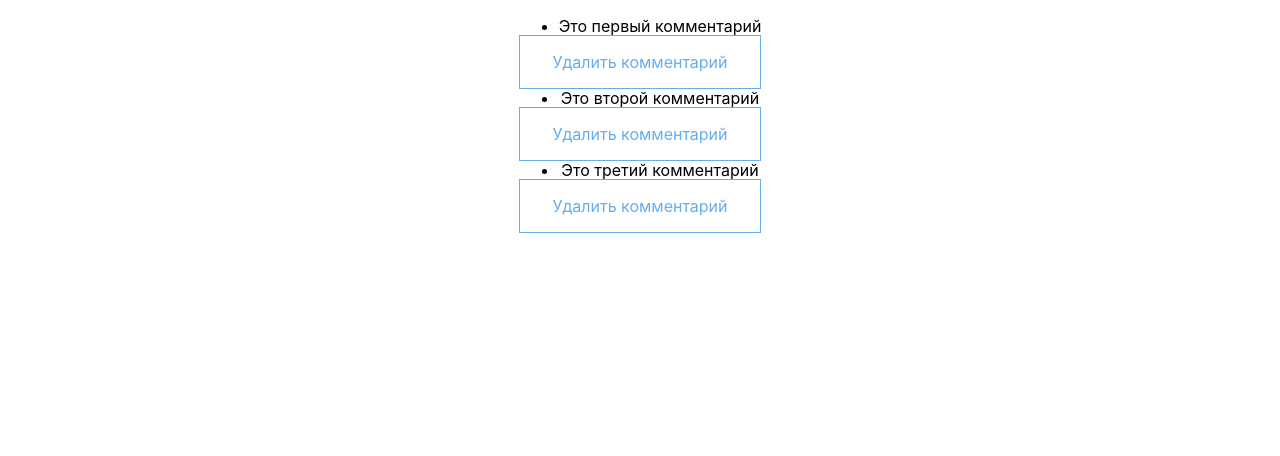
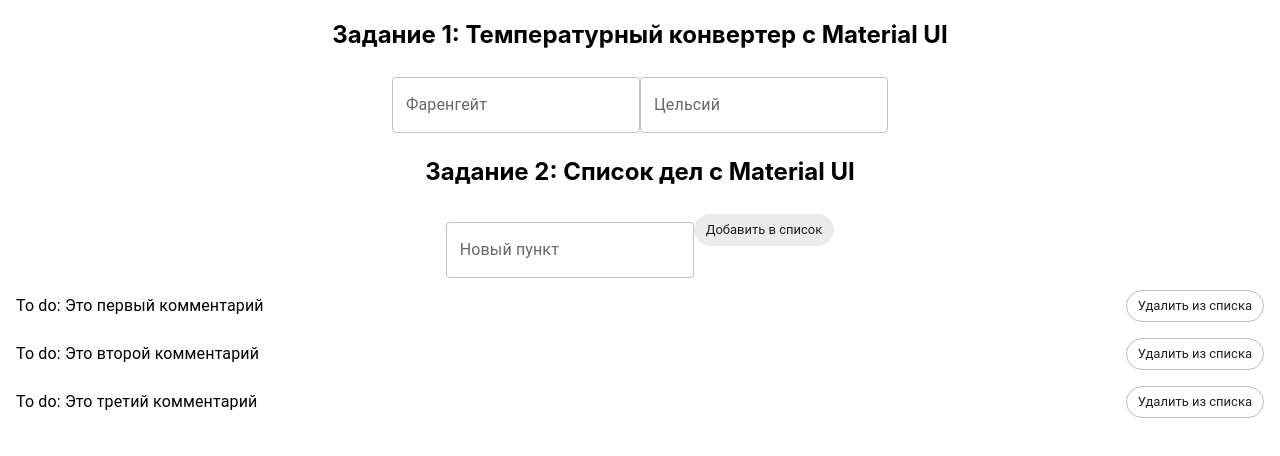
Before and after one commit to Vidimaster/JSReact1, a React (Create React App) app: page / in a window 1280 px wide. Shown: the top 456 px of the page. Built offline with nearby package versions, Linux system fonts and the light colour scheme.

Commit message:
task3 done

```diff
--- a/package.json
+++ b/package.json
@@ -3,6 +3,10 @@
   "version": "0.1.0",
   "private": true,
   "dependencies": {
+    "@emotion/react": "^11.13.3",
+    "@emotion/styled": "^11.13.0",
+    "@mui/icons-material": "^6.0.2",
+    "@mui/material": "^6.0.2",
     "@testing-library/jest-dom": "^5.17.0",
     "@testing-library/react": "^13.4.0",
     "@testing-library/user-event": "^13.5.0",
--- a/src/App.js
+++ b/src/App.js
@@ -1,10 +1,20 @@
 import './styles/App.scss';
-import { List } from './components/CommentsList/CommentsList';
+import { TodoList } from './components/CommentsList/TodoList';
+import Message from './components/Message/Message';
+import { Button } from "@mui/material";
+import TextInput from './components/TextInput/textInput';
 
 function App() {
   return (
     <div className="App">
-      <List />
+
+      {/* <Message /> */}
+      {/* <Button variant="contained">Contained</Button> */}
+      <h2>Задание 1: Температурный конвертер с Material UI</h2>
+      <TextInput />
+      <h2>Задание 2: Список дел с Material UI</h2>
+      <TodoList />
+
     </div>
 
   );
--- a/src/components/CommentsList/CommentsList.jsx
+++ /dev/null
@@ -1,33 +0,0 @@
-import { useState } from "react";
-
-export function List() {
-    const [comments, setComments] = useState([
-        { id: 1, text: "Это первый комментарий" },
-        { id: 2, text: "Это второй комментарий" },
-        { id: 3, text: "Это третий комментарий" }
-    ]);
-
-    const newDataList = [...comments].map(elem => ({
-        text: elem.text,
-        id_unique: crypto.randomUUID(),
-    }));
-
-    function del(id_unique) {
-        const newList = newDataList.filter((item) => item.id_unique !== id_unique);
-        setComments(newList);
-    }
-    const listItems = newDataList.map((element) => {
-        return (
-            <div>
-                <ul type="disc" className="item">
-                    <li key={element.id_unique}>
-                        {element.text}
-                    </li>
-                </ul>
-                <div><a href="#" className="btn" onClick={() => del(element.id_unique)}>Удалить комментарий</a></div>
-            </div>
-        );
-    });
-
-    return <div className="container">{listItems}</div>;
-}
--- /dev/null
+++ b/src/components/CommentsList/TodoList.jsx
@@ -0,0 +1,68 @@
+import * as React from 'react';
+import { useState } from "react";
+import List from '@mui/material/List';
+import ListItem from '@mui/material/ListItem';
+import ListItemText from '@mui/material/ListItemText';
+import DoneIcon from '@mui/icons-material/Done';
+import DeleteIcon from '@mui/icons-material/Delete';
+import { TextField } from '@mui/material';
+import Chip from '@mui/material/Chip';
+
+export function TodoList() {
+    const [comments, setComments] = useState([
+        { id: 1, text: "Это первый комментарий" },
+        { id: 2, text: "Это второй комментарий" },
+        { id: 3, text: "Это третий комментарий" }
+    ]);
+
+    const [value, setValue] = useState('');
+
+    function del(id) {
+        setComments(comments.filter((comment) => comment.id !== id));
+    }
+
+    const updateValue = (e) => {
+        setValue(e.target.value)
+    }
+
+    const addList = () => {
+        const newArray = [...comments, { text: value, id: crypto.randomUUID() }]; // Date.now()
+        setComments(newArray);
+        setValue('');
+    }
+
+    return (
+        <List sx={{ width: '100%' }}>
+            <TextField
+
+                label="Новый пункт"
+                name=""
+                onChange={updateValue}
+                value={value}
+                id="Text-inputTodo"
+                margin="dense"
+            />
+            <Chip
+                label="Добавить в список"
+                onClick={addList}
+                deleteIcon={<DoneIcon />}
+            />
+            {comments.map((value) => (
+                <ListItem
+                    key={value.id}
+                    secondaryAction={
+
+                        <Chip
+                            label="Удалить из списка"
+                            onClick={() => del(value.id)}
+                            deleteIcon={<DeleteIcon />}
+                            variant="outlined"
+                        />
+                    }
+                >
+                    <ListItemText primary={`To do: ${value.text}`} />
+                </ListItem>
+            ))}
+        </List>
+    );
+}
--- a/src/components/Message/Message.jsx
+++ b/src/components/Message/Message.jsx
@@ -1,4 +1,5 @@
 import React from "react";
+import { PropTypes } from "prop-types";
 
 const Message = (props) => {
     return (
@@ -9,4 +10,8 @@ const Message = (props) => {
     );
 }
 
+Message.propTypes = {
+    name: PropTypes.string.isRequired,
+}
+
 export default Message;
--- /dev/null
+++ b/src/components/TextInput/textInput.jsx
@@ -0,0 +1,46 @@
+import { useState } from 'react';
+import { TextField } from '@mui/material';
+
+function TextInput() {
+    const [valueTxt, setValue] = useState({
+        val1: '',
+        val2: '',
+    });
+    const updateC = e => setValue({
+        val2: e.target.value,
+        val1: (+e.target.value * 9 / 5 + 32)
+      })
+
+      const updateF = e => setValue({
+        val2: ((+e.target.value - 32) * 5 / 9),
+        val1: e.target.value
+      })
+
+    return (
+        <div>
+
+            <TextField
+
+                label="Фаренгейт"
+                name="val1"
+                value={valueTxt.val1}
+                id="Text-input2"
+                margin="dense"
+                onChange={updateF}
+            />
+            <TextField
+
+                label="Цельсий"
+                name="val2"
+                value={valueTxt.val2}
+                id="Text-input1"
+                margin="dense"
+                onChange={updateC}
+            />
+
+        </div>
+
+    );
+}
+
+export default TextInput;
--- a/src/styles/App.scss
+++ b/src/styles/App.scss
@@ -24,6 +24,8 @@ a {
   text-align: center;
   display: flex;
   justify-content: center;
+  flex-direction: column;
+
 }
 
 .App-logo {
```
Also changed, not shown: 1 other file (tests, documents, lock files or other folders).
